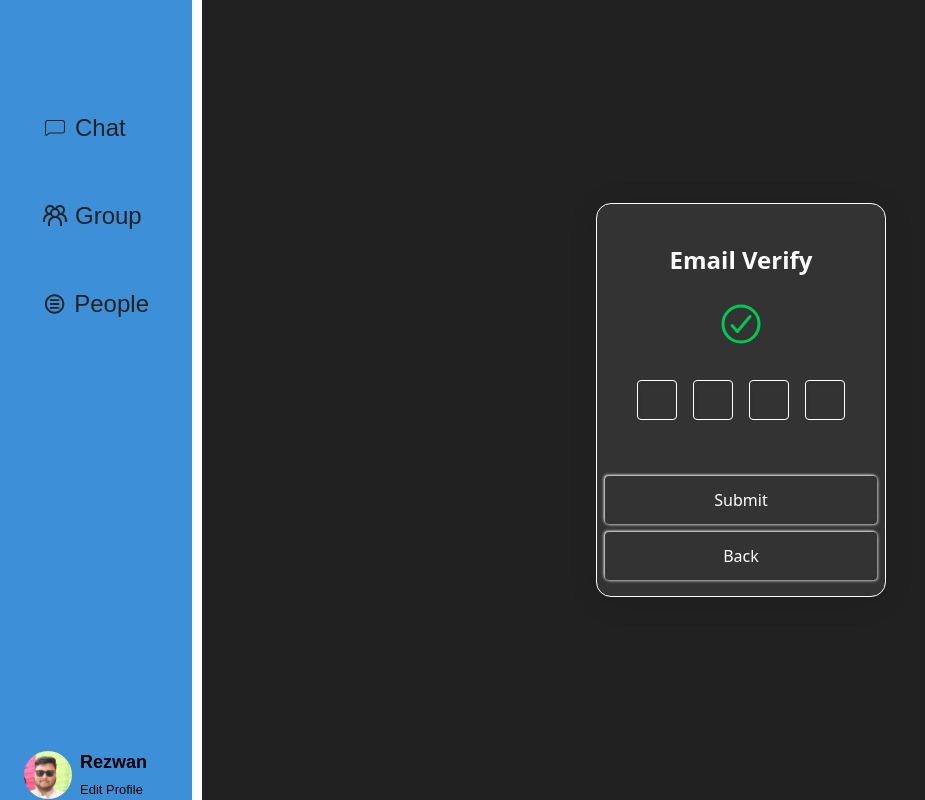
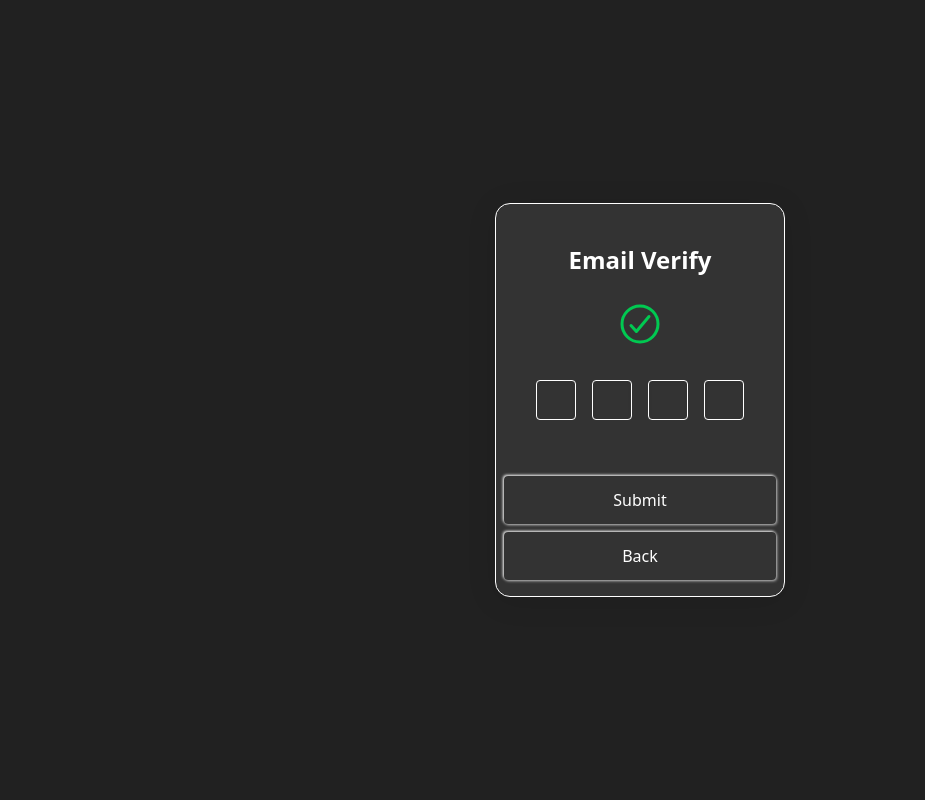
Before and after one commit to Rezwan-react/Chat-web-client, a React (Vite) app: page /otpVerifyPage/1 in a window 1280 px wide. Shown: the whole page, without its empty margins (0-925 px from the left). Built offline with nearby package versions, Linux system fonts and the light colour scheme.

Commit message:
name and pic

```diff
--- a/src/App.jsx
+++ b/src/App.jsx
@@ -15,11 +15,11 @@ function App() {
         <Routes>
           <Route path="/register" element={<RegisterPage />} />
           <Route path="/login" element={<LoginPage />} />
+          <Route path="/otpVerifyPage/:email" element={<OtpVerifyPage />} />
           <Route path="/" element={<Layout />}>
             <Route index element={<ChatPage />} />
             <Route path="/group" element={<GroupPage />} />
             <Route path="/people" element={<PeoplePage />} />
-            <Route path="/otpVerifyPage/:email" element={<OtpVerifyPage />} />
           </Route>
         </Routes>
       </BrowserRouter>
--- a/src/components/chat/Chat.jsx
+++ b/src/components/chat/Chat.jsx
@@ -1,7 +1,10 @@
 import React from 'react'
 import { FaRegPaperPlane } from 'react-icons/fa'
+import { useSelector } from 'react-redux';
 
 function Chat() {
+  const userData = useSelector((state) => state.user);
+
   return (
     <>
       <section className='w-full h-screen'>
@@ -11,9 +14,9 @@ function Chat() {
               <div className="singel_users flex justify-between mb-5 items-center ">
                 <div className='flex items-center gap-5'>
                   <div className=" bg-green-100 user_image w-[50px] h-[50px] rounded-full overflow-hidden">
-                    <img src="/img/rezwan.jpg" alt="user photo" />
+                    <img src={userData?.avatar} alt="user photo" />
                   </div>
-                  <h2 className='text-lg font-semibold text-[#222222]'>friendName</h2>
+                  <h2 className='text-lg font-semibold text-[#222222]'>{userData?.fullName}</h2>
                 </div>
               </div>
             </div>
--- a/src/components/layout/Layout.jsx
+++ b/src/components/layout/Layout.jsx
@@ -1,13 +1,23 @@
-import React from 'react'
-import { Outlet } from 'react-router'
+import React, { useEffect } from 'react'
+import { Outlet, useNavigate } from 'react-router'
 import Navbar from '../navbar/Navbar'
+import { useSelector } from 'react-redux'
 
 function Layout() {
+    const user = useSelector((state) => state.user);
+    const navigate = useNavigate();
+
+    useEffect(() => {
+        if (!user) {
+            return navigate("/login");
+        }
+    }, [])
+
     return (
         <>
             <div className='flex  gap-2.5'>
-            <Navbar />
-            <Outlet />
+                <Navbar />
+                <Outlet />
             </div>
         </>
     )
--- a/src/components/login/Login.jsx
+++ b/src/components/login/Login.jsx
@@ -3,10 +3,13 @@ import { FaEye, FaEyeSlash } from 'react-icons/fa';
 import { useNavigate } from 'react-router';
 import { authServices } from '../../services/api';
 import { toast, ToastContainer } from 'react-toastify';
+import { useDispatch } from 'react-redux';
+import { loggedUser } from '../../store/slices/authSlice';
 
 function Login() {
     const [showPassword, setShowPassword] = useState(false);
     const navigate = useNavigate();
+    const dispatch = useDispatch()
 
     const [loginData, setLoginData] = useState({
         email: "",
@@ -19,9 +22,10 @@ function Login() {
         try {
             const res = await authServices.loginUser(loginData)
             toast.success(res.success);
-            // setTimeout(() => {
-            //     navigate(`/otpVerifyPage/${loginData.email}`);
-            // }, 2000);
+            dispatch(loggedUser(res.user));
+            setTimeout(() => {
+                navigate("/");
+            }, 2000);
         } catch (error) {
             toast.error(error.response.data.error);
         }
@@ -52,7 +56,7 @@ function Login() {
                                 <div className="text-xl font-semibold pb-2">Login</div>
                                 <input type="email" placeholder="email" onChange={(e) => setLoginData((prev) => ({ ...prev, email: e.target.value }))} className="w-60 h-11 px-3 rounded-md border-2 border-[#212121] bg-[#212121] text-white shadow-[6px_6px_10px_rgba(0,0,0,1),1px_1px_10px_rgba(255,255,255,0.6)] focus:scale-105 focus:outline-none transition-all duration-300" />
                                 <div className="relative w-60">
-                                    <input type={showPassword ? 'text' : 'password'}  onChange={(e) => setLoginData((prev) => ({ ...prev, password: e.target.value }))} placeholder="Password" className="w-full h-11 px-3 pr-10 rounded-md border-2 border-[#212121] bg-[#212121] text-white shadow-[6px_6px_10px_rgba(0,0,0,1),1px_1px_10px_rgba(255,255,255,0.6)] focus:scale-105 focus:outline-none transition-all duration-300" />
+                                    <input type={showPassword ? 'text' : 'password'} onChange={(e) => setLoginData((prev) => ({ ...prev, password: e.target.value }))} placeholder="Password" className="w-full h-11 px-3 pr-10 rounded-md border-2 border-[#212121] bg-[#212121] text-white shadow-[6px_6px_10px_rgba(0,0,0,1),1px_1px_10px_rgba(255,255,255,0.6)] focus:scale-105 focus:outline-none transition-all duration-300" />
                                     <button type="button" onClick={() => setShowPassword(!showPassword)} className="absolute right-3 top-3 text-white" >
                                         {showPassword ? <FaEyeSlash /> : <FaEye />}
                                     </button>
--- a/src/components/navbar/Navbar.jsx
+++ b/src/components/navbar/Navbar.jsx
@@ -2,9 +2,11 @@ import React from 'react'
 import { CgMenuRound } from 'react-icons/cg'
 import { CiChat1 } from 'react-icons/ci'
 import { GrGroup } from 'react-icons/gr'
+import { useSelector } from 'react-redux'
 import { Link, Links, NavLink } from 'react-router'
 
 function Navbar() {
+    const userData = useSelector((state) => state.user);
     return (
         <nav>
             <div className="container">
@@ -16,10 +18,10 @@ function Navbar() {
                     </ul>
                     <div className='flex items-center gap-2'>
                         <div className='w-12 h-12 rounded-full broder-[1px] border-rose-500 overflow-hidden'>
-                            <img src="/img/rezwan.jpg" alt="img" />
+                            <img src={userData?.avatar} alt="img" />
                         </div>
                         <div>
-                            <h2 className='text-[18px] font-semibold font-poppins text-[#000]'>Rezwan</h2>
+                            <h2 className='text-[18px] font-semibold font-poppins text-[#000]'>{userData?.fullName}</h2>
                             <Link className='text-[13px] font-normal font-poppins text-[#000]' to="#">Edit Profile</Link>
                         </div>
                     </div>
--- a/src/services/api.js
+++ b/src/services/api.js
@@ -22,7 +22,6 @@ export const authServices = {
       localStorage.setItem("token", res.data.accessToken);
       localStorage.setItem("loggedUser", JSON.stringify(res.data.user));
     }
-
     return res.data;
   }
 };
```
